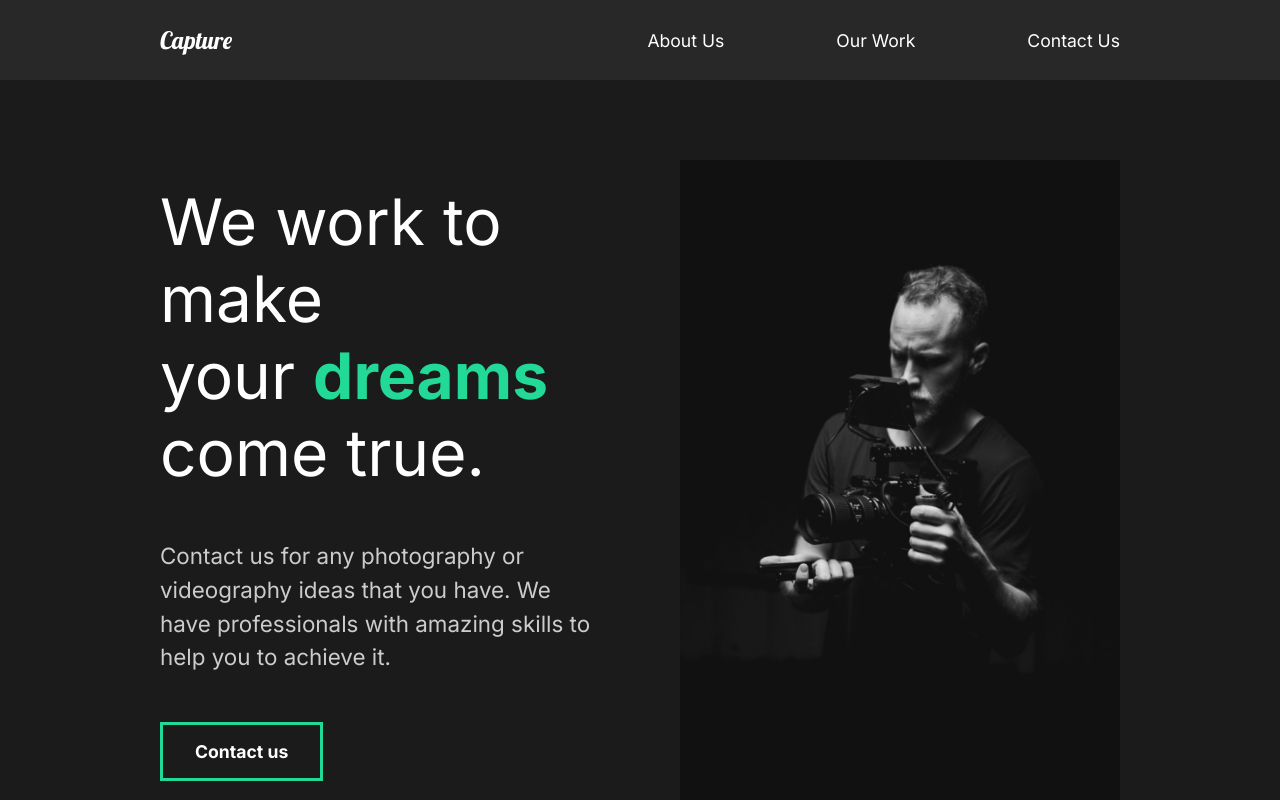
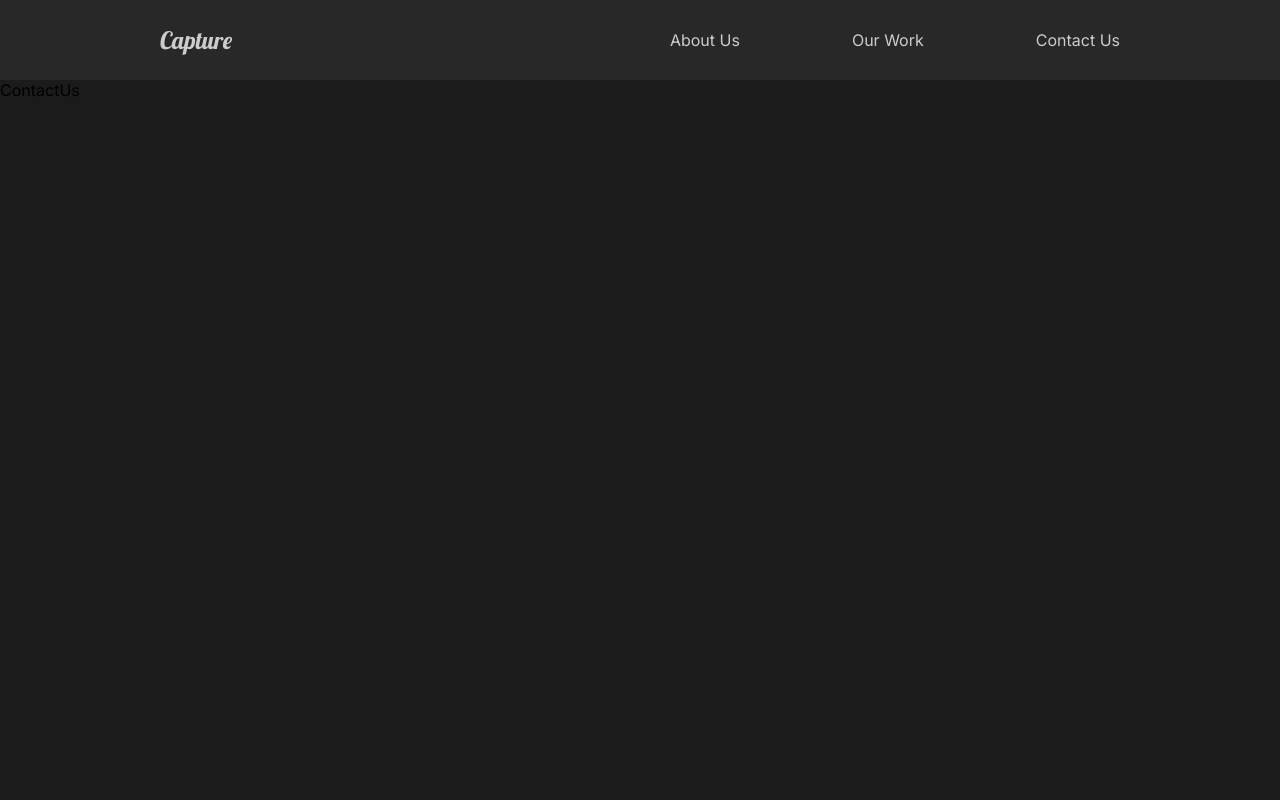
Before and after one commit to SelimFree/capture, a React (Vite) app: page /contact in a window 1280 px wide. Shown: the top 800 px of the page. Built offline with nearby package versions, Linux system fonts and the light colour scheme.

Commit message:
added routes and made an error page

```diff
--- a/src/App.jsx
+++ b/src/App.jsx
@@ -1,15 +1,70 @@
-import "./App.scss"
+import "./App.scss";
 // Importing pages
-import Navbar from "./components/Navbar/Navbar"
-import AboutUs from "./pages/AboutUs/AboutUs"
+import Navbar from "./components/Navbar/Navbar";
+import AboutUs from "./pages/AboutUs/AboutUs";
+import OurWork from "./pages/OurWork/OurWork";
+import ContactUs from "./pages/ContactUs/ContactUs";
+// Router
+import {
+    createBrowserRouter,
+    RouterProvider,
+    Outlet,
+    useRouteError,
+} from "react-router-dom";
+
+const Layout = () => {
+    return (
+        <div className="App">
+            <Navbar />
+            <Outlet />
+        </div>
+    );
+};
+
+const ErrorPage = () => {
+    const error = useRouteError();
+    return (
+        <div className="ErrorPage">
+            <Navbar />
+            <div id="error">
+                <h1>Oops!</h1>
+                <p>Sorry, an unexpected error has occurred.</p>
+                <p>
+                    <i>{error.statusText || error.message}</i>
+                </p>
+            </div>
+        </div>
+    );
+};
+
+const router = createBrowserRouter([
+    {
+        path: "/",
+        element: <Layout />,
+        errorElement: <ErrorPage />,
+        children: [
+            {
+                path: "/",
+                element: <AboutUs />,
+            },
+            {
+                path: "/work",
+                element: <OurWork />,
+            },
+            {
+                path: "/work/:id",
+                element: <OurWork />,
+            },
+            {
+                path: "/contact",
+                element: <ContactUs />,
+            },
+        ],
+    },
+]);
 
 function App() {
-  return (
-    <div className="App">
-      <Navbar />
-      <AboutUs />
-    </div>
-  )
+    return <RouterProvider router={router} />;
 }
 
-export default App
+export default App;
--- a/src/App.scss
+++ b/src/App.scss
@@ -55,3 +55,12 @@ p {
     font-size: 1.4rem;
     line-height: 150%;
 }
+
+#error {
+    min-height: 80vh;
+    display: flex;
+    flex-direction: column;
+    justify-content: center;
+    align-items: center;
+    color: #ccc;
+}
--- a/src/components/Navbar/Navbar.jsx
+++ b/src/components/Navbar/Navbar.jsx
@@ -1,22 +1,34 @@
-import "./Navbar.scss"
-
+import "./Navbar.scss";
+import { Link } from "react-router-dom";
 function Navbar() {
     return (
         <nav className="Navbar">
-        <h1><a id="logo" href="#">Capture</a></h1>
+            <Link to={"/"}>
+                <h1>
+                    <p id="logo">
+                        Capture
+                    </p>
+                </h1>
+            </Link>
             <ul>
+                <Link to={"/"}>
                     <li>
-                <a href="#">About Us</a>
+                        <p>About Us</p>
                     </li>
+                </Link>
+                <Link to={"/work"}>
                     <li>
-                <a href="#">Our Work</a>
+                        <p>Our Work</p>
                     </li>
+                </Link>
+                <Link to={"/contact"}>
                     <li>
-                <a href="#">Contact Us</a>
+                        <p>Contact Us</p>
                     </li>
+                </Link>
             </ul>
         </nav>
-  )
+    );
 }
 
-export default Navbar
+export default Navbar;
--- a/src/components/Navbar/Navbar.scss
+++ b/src/components/Navbar/Navbar.scss
@@ -27,4 +27,9 @@
         padding-left: 7rem;
         position: relative;
     }
+
+    p {
+        font-size: 1rem;
+        padding: 0;
+    }
 }
--- /dev/null
+++ b/src/pages/ContactUs/ContactUs.jsx
@@ -0,0 +1,8 @@
+
+function ContactUs() {
+  return (
+    <div>ContactUs</div>
+  )
+}
+
+export default ContactUs
--- /dev/null
+++ b/src/pages/OurWork/OurWork.jsx
@@ -0,0 +1,8 @@
+
+function OurWork() {
+  return (
+    <div>OurWork</div>
+  )
+}
+
+export default OurWork
```
Lines whose indentation alone changed are shown as unchanged.
